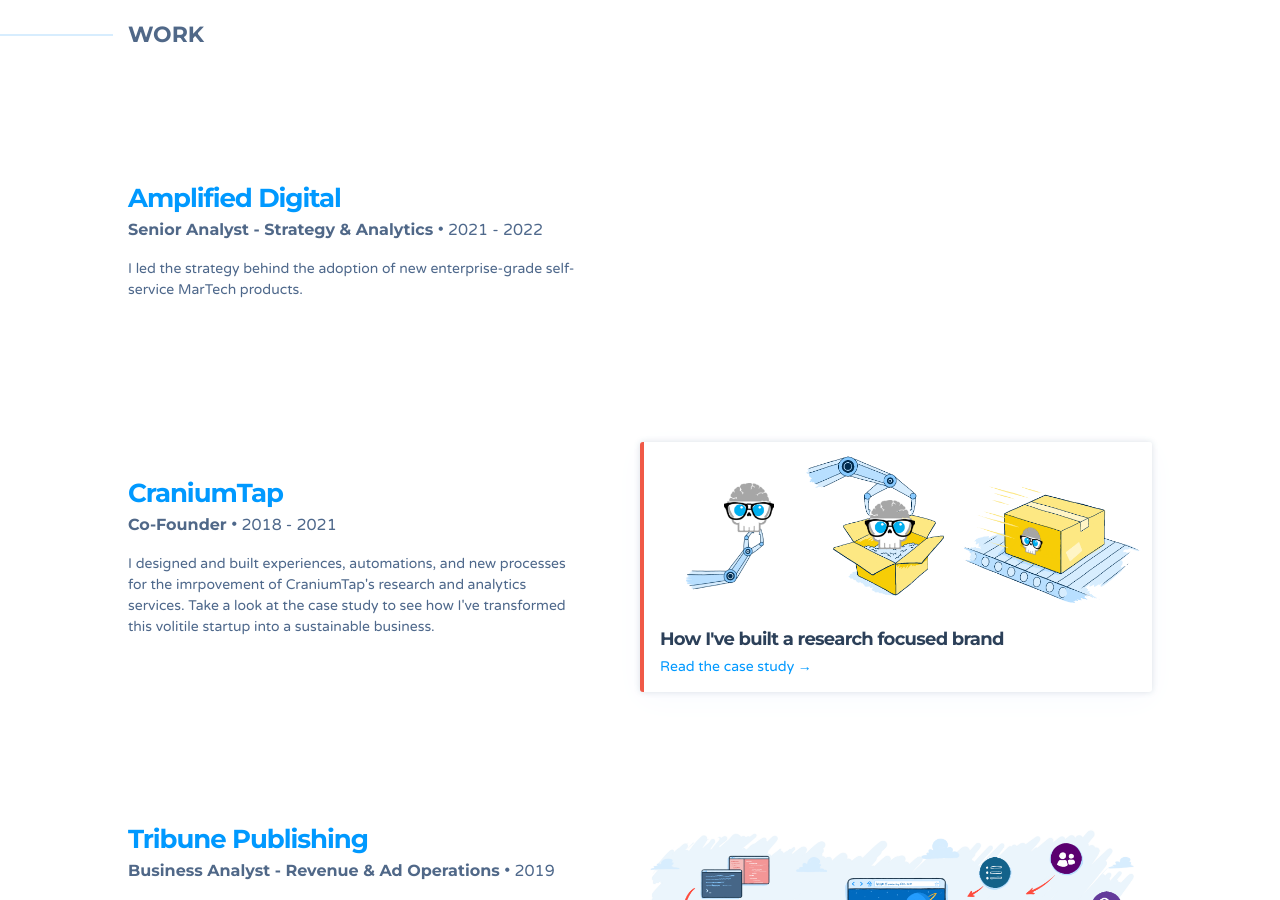
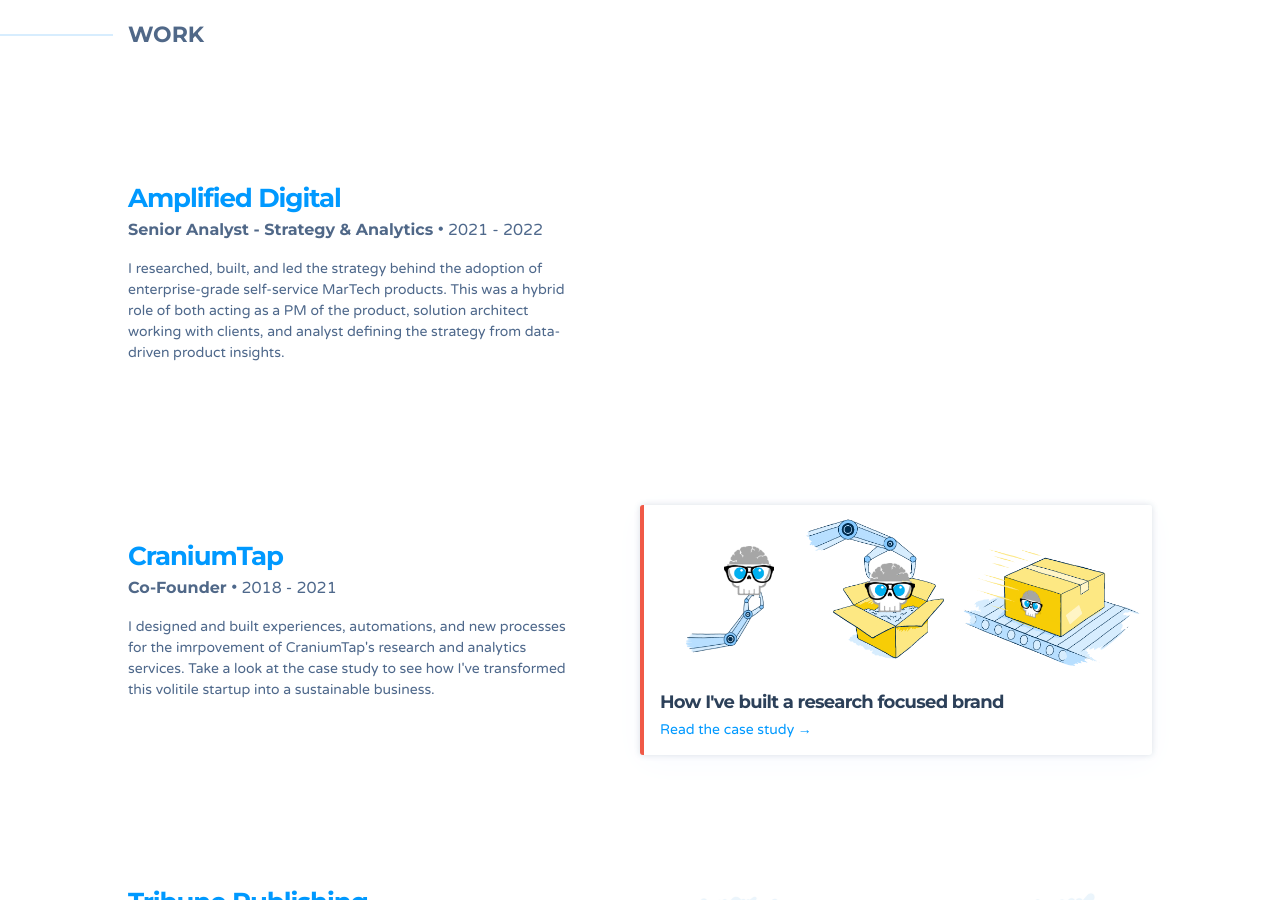
Before and after one commit to zenifold/max_page, a Jekyll site: the page built from index.html, in a window 1280 px wide and 900 px high, scrolled down 1604 px. Built offline with Jekyll 4.4.1, drawn with Linux system fonts in a browser that asks for light colours; some web fonts are replaced.

Commit message:
emp update 10

```diff
--- a/_data/employers.yaml
+++ b/_data/employers.yaml
@@ -7,7 +7,7 @@
   #role_2: Research & Marketing Analyst
   #timeframe_2: 2019 - 2020
   summary: |
-     I led the strategy behind the adoption of new enterprise-grade self-service MarTech products.
+     I researched, built, and led the strategy behind the adoption of enterprise-grade self-service MarTech products. This was a hybrid role of both acting as a PM of the product, solution architect working with clients, and analyst defining the strategy from data-driven product insights.
   #dribbble: https://dribbble.com/jag/projects/540365-GitHub-work
   image: /img/case-studies/craniumtap-retooling-and-shipping.png
   image_alt: Retooling CraniumTap services and improving the business.
```
